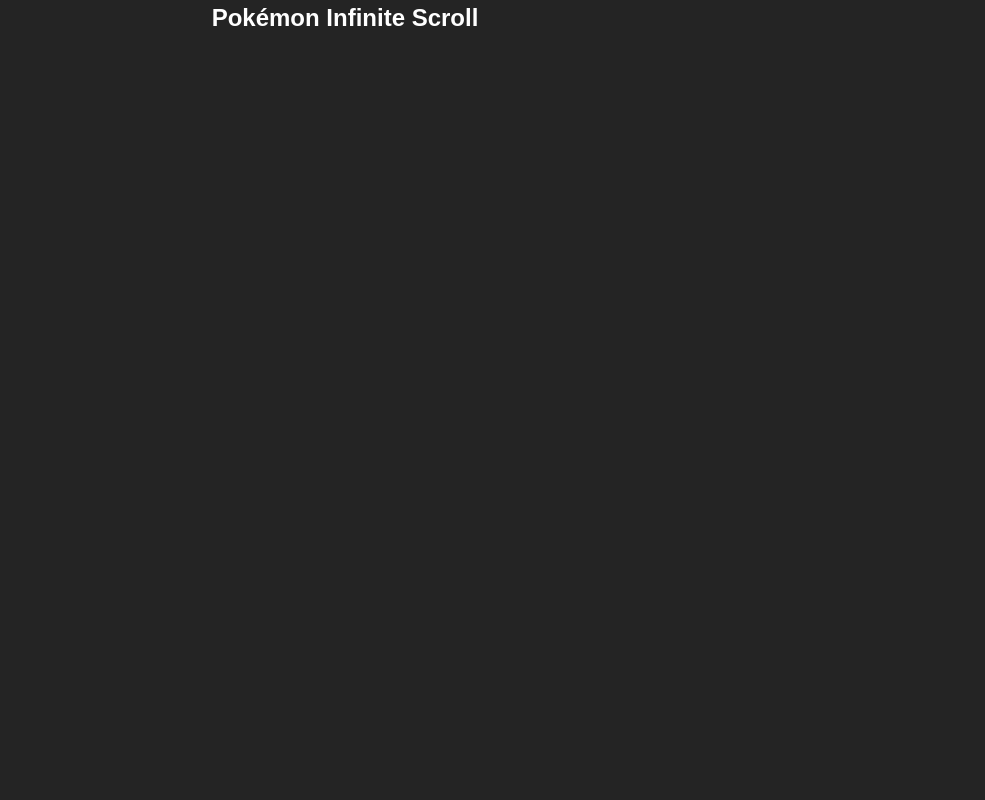
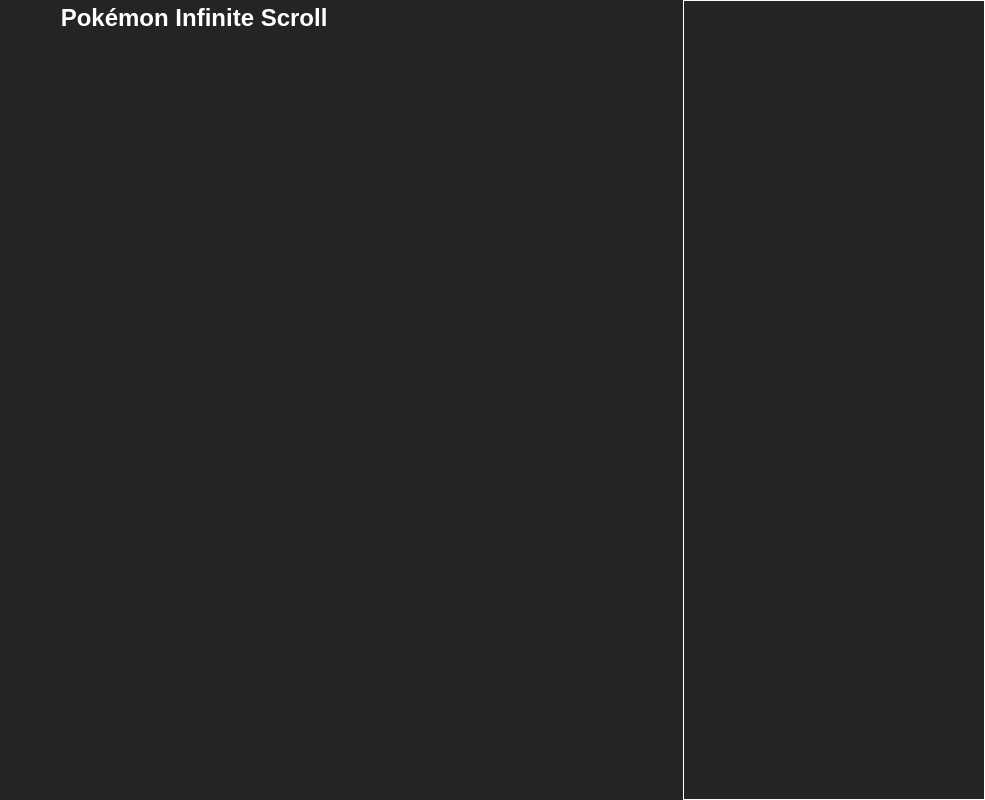
Before and after one commit to yudhabahrul/test-frontend-golektruk, a React (Vite) app: page /soal4 in a window 1280 px wide. Shown: the whole page, without its empty margins (295-1280 px from the left). Built offline with nearby package versions, Linux system fonts and the light colour scheme.

Commit message:
add video and fixing soal

```diff
--- a/src/soal/soal4.tsx
+++ b/src/soal/soal4.tsx
@@ -23,6 +23,12 @@ const Soal4 = () => {
   return (
     <div
       style={{
+        display: 'flex',
+        minHeight: '100vh',
+      }}>
+      <div
+        style={{
+          flexGrow: 1,
           color: 'white',
           fontSize: '1.5em',
           textAlign: 'center',
@@ -36,6 +42,13 @@ const Soal4 = () => {
         </h1>
         {/* list pokemon beserta loading */}
       </div>
+      <iframe
+        src='/soal4.mp4'
+        style={{
+          height: '100vh',
+          border: '1px solid white',
+        }}></iframe>
+    </div>
   )
 }
 
```
Also changed, not shown: 1 other file (tests, documents, lock files or other folders). Lines whose indentation alone changed are shown as unchanged.
